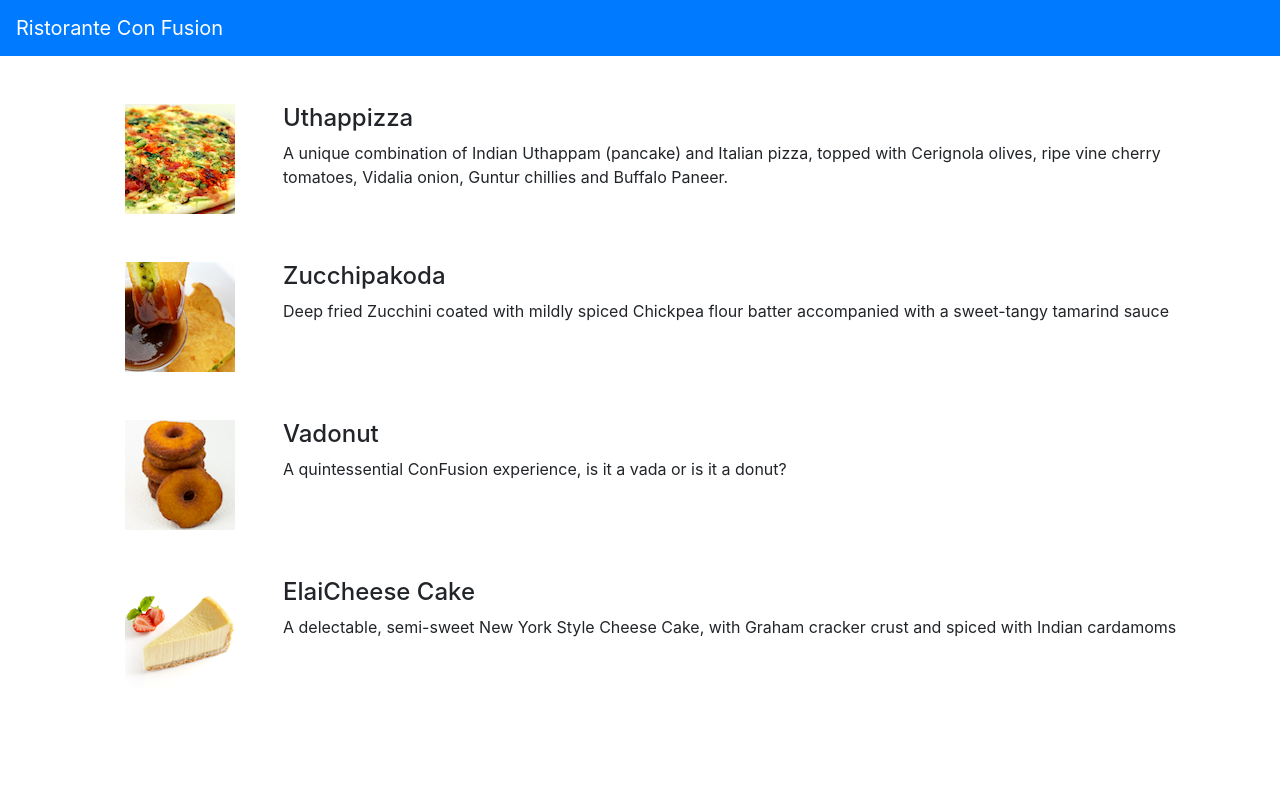
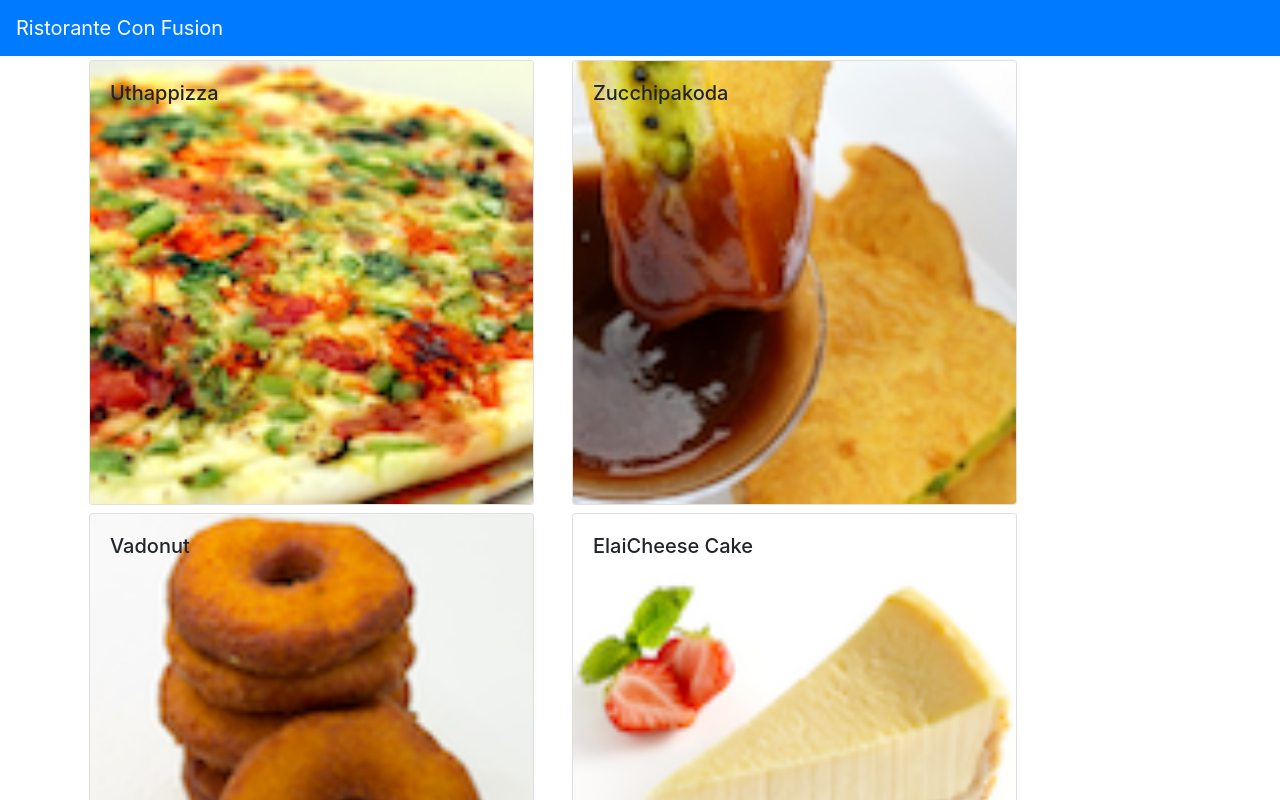
Before and after one commit to ongzh/Mern-Restaurant, a React (Create React App) app: page / in a window 1280 px wide. Shown: the top 800 px of the page. Built offline with nearby package versions, Linux system fonts and the light colour scheme.

Commit message:
component part 2

```diff
--- a/src/App.css
+++ /dev/null
@@ -1,38 +0,0 @@
-.App {
-  text-align: center;
-}
-
-.App-logo {
-  height: 40vmin;
-  pointer-events: none;
-}
-
-@media (prefers-reduced-motion: no-preference) {
-  .App-logo {
-    animation: App-logo-spin infinite 20s linear;
-  }
-}
-
-.App-header {
-  background-color: #282c34;
-  min-height: 100vh;
-  display: flex;
-  flex-direction: column;
-  align-items: center;
-  justify-content: center;
-  font-size: calc(10px + 2vmin);
-  color: white;
-}
-
-.App-link {
-  color: #61dafb;
-}
-
-@keyframes App-logo-spin {
-  from {
-    transform: rotate(0deg);
-  }
-  to {
-    transform: rotate(360deg);
-  }
-}
--- a/src/App.js
+++ b/src/App.js
@@ -1,8 +1,17 @@
 import React, {Component} from 'react'
 import { Navbar, NavbarBrand } from 'reactstrap';
-import Menu from './components/MenuComponent'
+import Menu from './components/MenuComponent';
+import { DISHES } from './components/shared/dishes';
 
 class App extends Component{
+  constructor(props) {
+    super(props);
+    this.state = {
+      dishes: DISHES
+    };
+  }
+
+
   render(){
     return (
 
@@ -12,7 +21,7 @@
             <NavbarBrand href = "/">Ristorante Con Fusion</NavbarBrand>
           </div>
         </Navbar>
-        <Menu />
+        <Menu dishes={this.state.dishes} />
       </div>
 
       );
--- a/src/components/MenuComponent.js
+++ b/src/components/MenuComponent.js
@@ -1,73 +1,61 @@
 import React, { Component } from 'react';
-import { Media } from 'reactstrap';
+import { Card, CardImg, CardImgOverlay, CardText, CardBody, CardTitle } from 'reactstrap';
 
 class Menu extends Component{
-
 
     constructor(props){
         super(props);
 
         this.state = {
-            dishes: [
-                {
-                  id: 0,
-                  name:'Uthappizza',
-                  image: 'assets/images/uthappizza.png',
-                  category: 'mains',
-                  label:'Hot',
-                  price:'4.99',
-                  description:'A unique combination of Indian Uthappam (pancake) and Italian pizza, topped with Cerignola olives, ripe vine cherry tomatoes, Vidalia onion, Guntur chillies and Buffalo Paneer.'                        },
-               {
-                  id: 1,
-                  name:'Zucchipakoda',
-                  image: 'assets/images/zucchipakoda.png',
-                  category: 'appetizer',
-                  label:'',
-                  price:'1.99',
-                  description:'Deep fried Zucchini coated with mildly spiced Chickpea flour batter accompanied with a sweet-tangy tamarind sauce'                        },
-               {
-                  id: 2,
-                  name:'Vadonut',
-                  image: 'assets/images/vadonut.png',
-                  category: 'appetizer',
-                  label:'New',
-                  price:'1.99',
-                  description:'A quintessential ConFusion experience, is it a vada or is it a donut?'                        },
-               {
-                  id: 3,
-                  name:'ElaiCheese Cake',
-                  image: 'assets/images/elaicheesecake.png',
-                  category: 'dessert',
-                  label:'',
-                  price:'2.99',
-                  description:'A delectable, semi-sweet New York Style Cheese Cake, with Graham cracker crust and spiced with Indian cardamoms'                        }
-               ],
-        };
+            selectedDish: null
+        }
+
+    }
+    onDishSelect(dish) {
+        this.setState({ selectedDish: dish});
     }
 
-    render(){
-        const menu = this.state.dishes.map((dish) => {
+    renderDish(dish) {
+        if (dish != null)
+            return(
+                <Card>
+                    <CardImg top src={dish.image} alt={dish.name} />
+                    <CardBody>
+                      <CardTitle>{dish.name}</CardTitle>
+                      <CardText>{dish.description}</CardText>
+                    </CardBody>
+                </Card>
+            );
+        else
+            return(
+                <div></div>
+            );
+    }
+
+    render() {
+        const menu = this.props.dishes.map((dish) => {
             return (
-              <div key={dish.id} className="col-12 mt-5">
-                <Media tag="li">
-                  <Media left middle>
-                      <Media object src={dish.image} alt={dish.name} />
-                  </Media>
-                  <Media body className="ml-5">
-                    <Media heading>{dish.name}</Media>
-                    <p>{dish.description}</p>
-                  </Media>
-                </Media>
+              <div  className="col-12 col-md-5 m-1">
+                <Card key={dish.id}
+                  onClick={() => this.onDishSelect(dish)}>
+                  <CardImg width="100%" src={dish.image} alt={dish.name} />
+                  <CardImgOverlay>
+                      <CardTitle>{dish.name}</CardTitle>
+                  </CardImgOverlay>
+                </Card>
               </div>
             );
         });
 
         return (
-            <div className = 'container'>
-                <div className = 'row'>
-                    <Media list>
-                        {menu}
-                    </Media>
+            <div className="container">
+                <div className="row">
+                    {menu}
+                </div>
+                <div className="row">
+                  <div  className="col-12 col-md-5 m-1">
+                    {this.renderDish(this.state.selectedDish)}
+                  </div>
                 </div>
             </div>
         );
--- /dev/null
+++ b/src/components/shared/dishes.js
@@ -0,0 +1,186 @@
+export const DISHES =
+    [
+        {
+        id: 0,
+        name:'Uthappizza',
+        image: 'assets/images/uthappizza.png',
+        category: 'mains',
+        label:'Hot',
+        price:'4.99',
+        description:'A unique combination of Indian Uthappam (pancake) and Italian pizza, topped with Cerignola olives, ripe vine cherry tomatoes, Vidalia onion, Guntur chillies and Buffalo Paneer.',
+        comments: [
+            {
+            id: 0,
+            rating: 5,
+            comment: "Imagine all the eatables, living in conFusion!",
+            author: "John Lemon",
+            date: "2012-10-16T17:57:28.556094Z"
+            },
+            {
+            id: 1,
+            rating: 4,
+            comment: "Sends anyone to heaven, I wish I could get my mother-in-law to eat it!",
+            author: "Paul McVites",
+            date: "2014-09-05T17:57:28.556094Z"
+            },
+            {
+            id: 2,
+            rating: 3,
+            comment: "Eat it, just eat it!",
+            author: "Michael Jaikishan",
+            date: "2015-02-13T17:57:28.556094Z"
+            },
+            {
+            id: 3,
+            rating: 4,
+            comment: "Ultimate, Reaching for the stars!",
+            author: "Ringo Starry",
+            date: "2013-12-02T17:57:28.556094Z"
+            },
+            {
+            id: 4,
+            rating: 2,
+            comment: "It's your birthday, we're gonna party!",
+            author: "25 Cent",
+            date: "2011-12-02T17:57:28.556094Z"
+            }
+        ]                        },
+        {
+        id: 1,
+        name:'Zucchipakoda',
+        image: 'assets/images/zucchipakoda.png',
+        category: 'appetizer',
+        label:'',
+        price:'1.99',
+        description:'Deep fried Zucchini coated with mildly spiced Chickpea flour batter accompanied with a sweet-tangy tamarind sauce',
+        comments: [
+            {
+            id: 0,
+            rating: 5,
+            comment: "Imagine all the eatables, living in conFusion!",
+            author: "John Lemon",
+            date: "2012-10-16T17:57:28.556094Z"
+            },
+            {
+            id: 1,
+            rating: 4,
+            comment: "Sends anyone to heaven, I wish I could get my mother-in-law to eat it!",
+            author: "Paul McVites",
+            date: "2014-09-05T17:57:28.556094Z"
+            },
+            {
+            id: 2,
+            rating: 3,
+            comment: "Eat it, just eat it!",
+            author: "Michael Jaikishan",
+            date: "2015-02-13T17:57:28.556094Z"
+            },
+            {
+            id: 3,
+            rating: 4,
+            comment: "Ultimate, Reaching for the stars!",
+            author: "Ringo Starry",
+            date: "2013-12-02T17:57:28.556094Z"
+            },
+            {
+            id: 4,
+            rating: 2,
+            comment: "It's your birthday, we're gonna party!",
+            author: "25 Cent",
+            date: "2011-12-02T17:57:28.556094Z"
+            }
+        ]
+        },
+        {
+        id: 2,
+        name:'Vadonut',
+        image: 'assets/images/vadonut.png',
+        category: 'appetizer',
+        label:'New',
+        price:'1.99',
+        description:'A quintessential ConFusion experience, is it a vada or is it a donut?',
+        comments: [
+            {
+            id: 0,
+            rating: 5,
+            comment: "Imagine all the eatables, living in conFusion!",
+            author: "John Lemon",
+            date: "2012-10-16T17:57:28.556094Z"
+            },
+            {
+            id: 1,
+            rating: 4,
+            comment: "Sends anyone to heaven, I wish I could get my mother-in-law to eat it!",
+            author: "Paul McVites",
+            date: "2014-09-05T17:57:28.556094Z"
+            },
+            {
+            id: 2,
+            rating: 3,
+            comment: "Eat it, just eat it!",
+            author: "Michael Jaikishan",
+            date: "2015-02-13T17:57:28.556094Z"
+            },
+            {
+            id: 3,
+            rating: 4,
+            comment: "Ultimate, Reaching for the stars!",
+            author: "Ringo Starry",
+            date: "2013-12-02T17:57:28.556094Z"
+            },
+            {
+            id: 4,
+            rating: 2,
+            comment: "It's your birthday, we're gonna party!",
+            author: "25 Cent",
+            date: "2011-12-02T17:57:28.556094Z"
+            }
+        ]
+        },
+        {
+        id: 3,
+        name:'ElaiCheese Cake',
+        image: 'assets/images/elaicheesecake.png',
+        category: 'dessert',
+        label:'',
+        price:'2.99',
+        description:'A delectable, semi-sweet New York Style Cheese Cake, with Graham cracker crust and spiced with Indian cardamoms',
+        comments: [
+            {
+            id: 0,
+            rating: 5,
+            comment: "Imagine all the eatables, living in conFusion!",
+            author: "John Lemon",
+            date: "2012-10-16T17:57:28.556094Z"
+            },
+            {
+            id: 1,
+            rating: 4,
+            comment: "Sends anyone to heaven, I wish I could get my mother-in-law to eat it!",
+            author: "Paul McVites",
+            date: "2014-09-05T17:57:28.556094Z"
+            },
+            {
+            id: 2,
+            rating: 3,
+            comment: "Eat it, just eat it!",
+            author: "Michael Jaikishan",
+            date: "2015-02-13T17:57:28.556094Z"
+            },
+            {
+            id: 3,
+            rating: 4,
+            comment: "Ultimate, Reaching for the stars!",
+            author: "Ringo Starry",
+            date: "2013-12-02T17:57:28.556094Z"
+            },
+            {
+            id: 4,
+            rating: 2,
+            comment: "It's your birthday, we're gonna party!",
+            author: "25 Cent",
+            date: "2011-12-02T17:57:28.556094Z"
+            }
+        ]
+        }
+    ];
```
